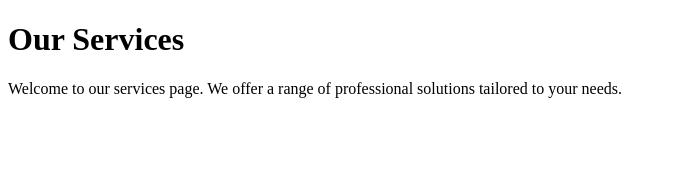
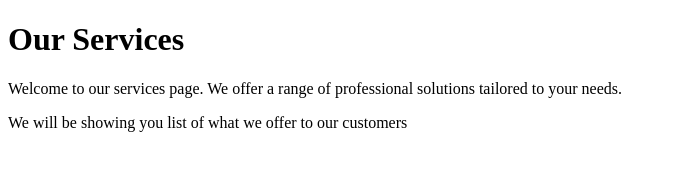
Before and after one commit to tavongamatikiti/gym-git-exercise-solutions, a plain HTML site: page services.html in a window 1280 px wide. Shown: the whole page, without its empty margins (0-676 px from the left). Drawn offline with Linux system fonts and the light colour scheme.

Commit message:
Added tagline on line 11

```diff
--- a/services.html
+++ b/services.html
@@ -8,5 +8,6 @@
 <body>
     <h1>Our Services</h1>
     <p>Welcome to our services page. We offer a range of professional solutions tailored to your needs.</p>
+    <p>We will be showing you list of what we offer to our customers</p>
 </body>
 </html>
```
